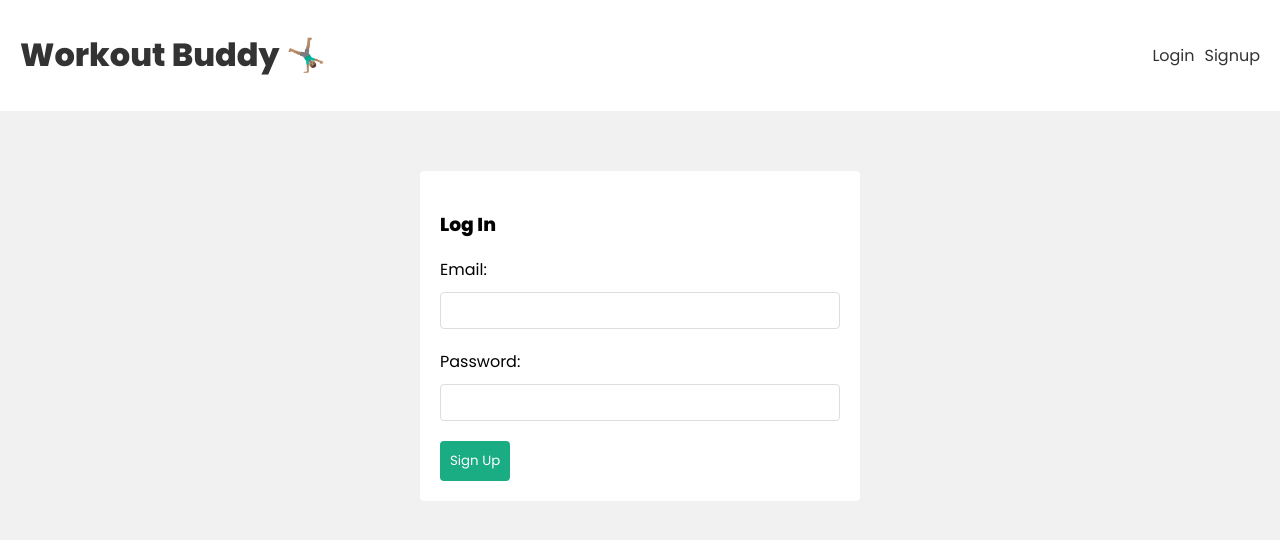
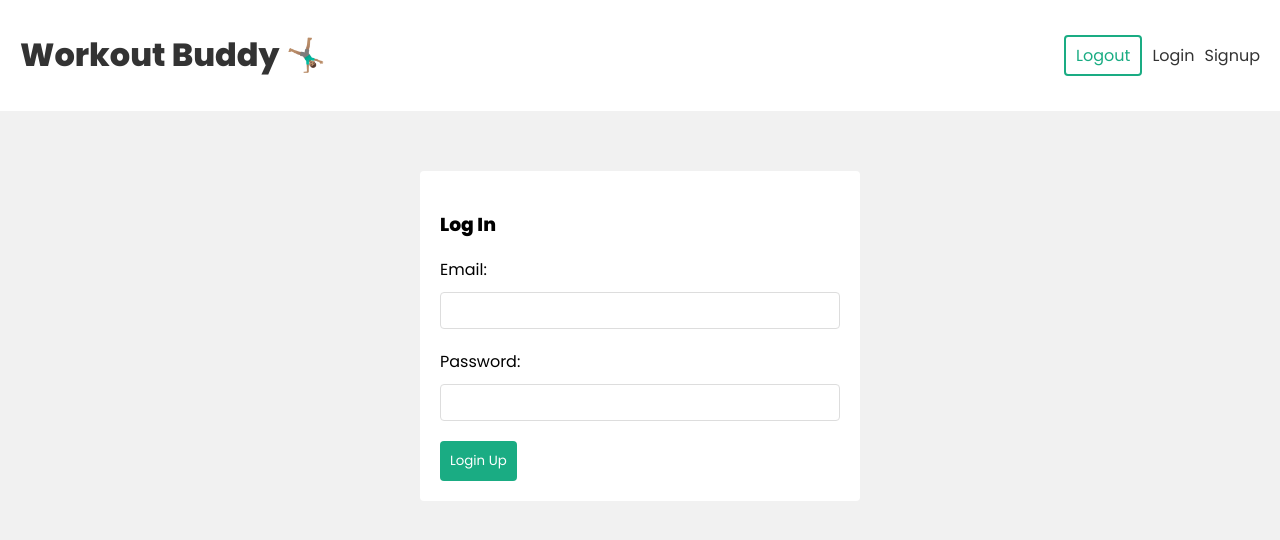
Before and after one commit to NikNT/MERN-Workout-Buddy, a React (Create React App) app in the folder frontend/: page /login in a window 1280 px wide. Shown: the top 540 px of the page. Built offline with nearby package versions, Linux system fonts and the light colour scheme.

Commit message:
3.7 useLogin and useLogout Hooks

```diff
--- a/frontend/src/components/Navbar.jsx
+++ b/frontend/src/components/Navbar.jsx
@@ -1,7 +1,12 @@
 import React from "react";
 import { Link } from "react-router-dom";
+import { useLogout } from "../hooks/useLogout";
 
 const Navbar = () => {
+  const { logout } = useLogout();
+  const handleClick = () => {
+    logout();
+  };
   return (
     <header>
       <div className="container">
@@ -9,6 +14,9 @@
           <h1> Workout Buddy 🤸🏽‍♂️</h1>
         </Link>
         <nav>
+          <div>
+            <button onClick={handleClick}>Logout</button>
+          </div>
           <div>
             <Link to="/login">Login</Link>
             <Link to="/signup">Signup</Link>
--- /dev/null
+++ b/frontend/src/hooks/useLogin.jsx
@@ -0,0 +1,43 @@
+import { useState } from "react";
+import { useAuthContext } from "./useAuthContext";
+
+export const useLogin = () => {
+  const [error, setError] = useState(null);
+  const [isLoading, setIsLoading] = useState(null);
+  const { dispatch } = useAuthContext();
+
+  const login = async (email, password) => {
+    setIsLoading(true);
+    setError(null);
+
+    const response = await fetch("/api/user/login", {
+      method: "POST",
+      headers: {
+        "Content-Type": "application/json",
+      },
+      body: JSON.stringify({ email, password }),
+    });
+
+    const json = await response.json();
+
+    if (!response.ok) {
+      setIsLoading(false);
+      setError(json.error);
+    }
+
+    if (response.ok) {
+      // Save the user to local storage
+      localStorage.setItem("user", JSON.stringify(json));
+
+      //update the auth context
+      dispatch({
+        type: "LOGIN",
+        payload: json,
+      });
+
+      setIsLoading(false);
+    }
+  };
+
+  return { login, isLoading, error };
+};
--- /dev/null
+++ b/frontend/src/hooks/useLogout.jsx
@@ -0,0 +1,16 @@
+import { useAuthContext } from "./useAuthContext";
+
+export const useLogout = () => {
+  const { dispatch } = useAuthContext();
+  const logout = () => {
+    // Remove user from storage
+    localStorage.removeItem("user");
+
+    //dispatch logout action
+    dispatch({
+      type: "LOGOUT",
+    });
+  };
+
+  return { logout };
+};
--- a/frontend/src/index.css
+++ b/frontend/src/index.css
@@ -110,6 +110,17 @@
   margin-left: 10px;
 }
 
+nav button {
+  background: #fff;
+  color: var(--primary);
+  border: 2px solid var(--primary);
+  padding: 6px 10px;
+  border-radius: 4px;
+  font-family: "Poppins";
+  cursor: pointer;
+  font-size: 1em;
+}
+
 form.signup,
 form.login {
   max-width: 400px;
--- a/frontend/src/pages/Login.jsx
+++ b/frontend/src/pages/Login.jsx
@@ -1,12 +1,15 @@
 import { useState } from "react";
+import { useLogin } from "../hooks/useLogin";
 
 const Login = () => {
   const [email, setEmail] = useState("");
   const [password, setPassword] = useState("");
 
+  const { login, error, isLoading } = useLogin();
+
   const handleSubmit = async (e) => {
     e.preventDefault();
-    console.log(email, password);
+    await login(email, password);
   };
 
   return (
@@ -26,7 +29,8 @@
         value={password}
       />
 
-      <button>Sign Up</button>
+      <button disabled={isLoading}>Login Up</button>
+      {error && <div className="error">{error}</div>}
     </form>
   );
 };
```
